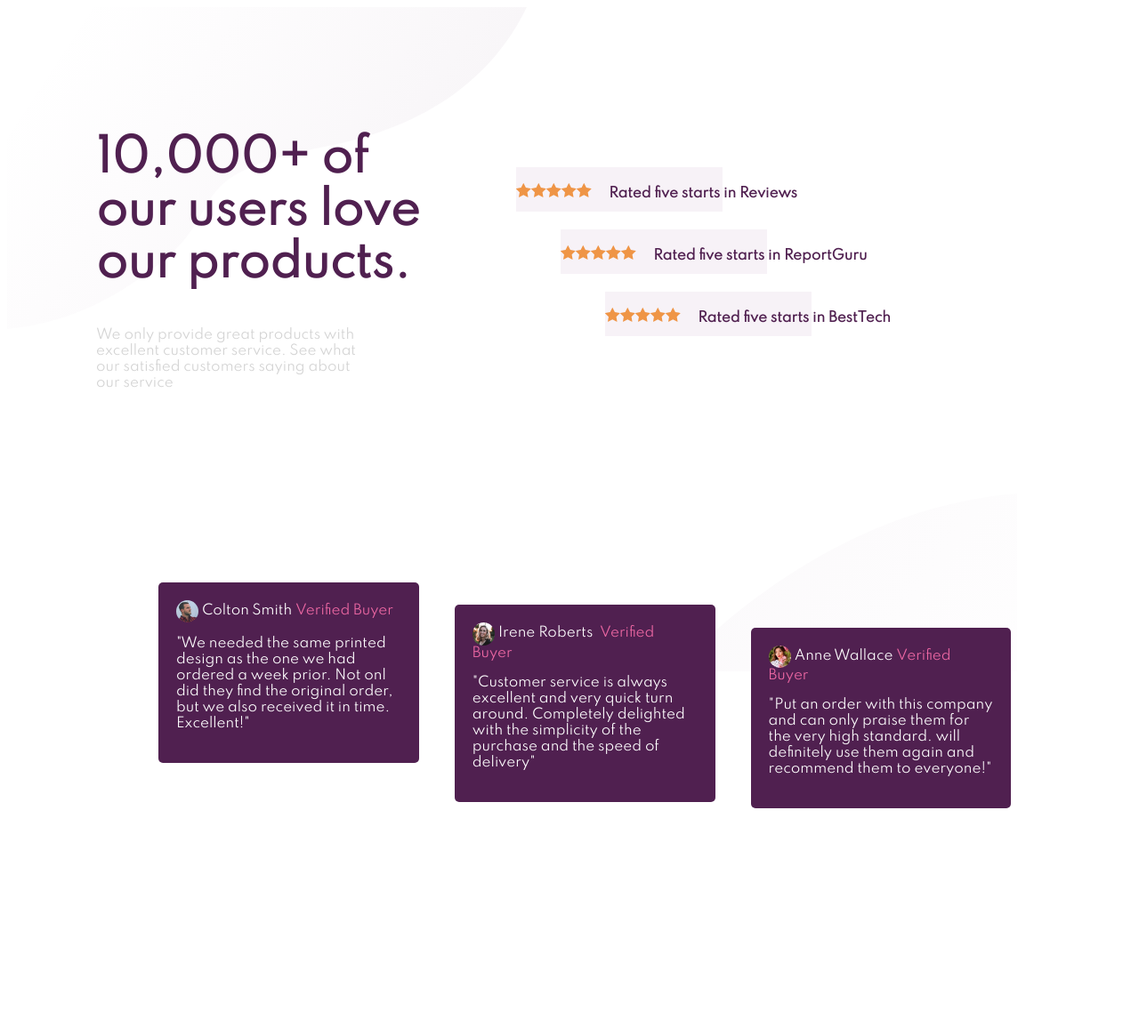
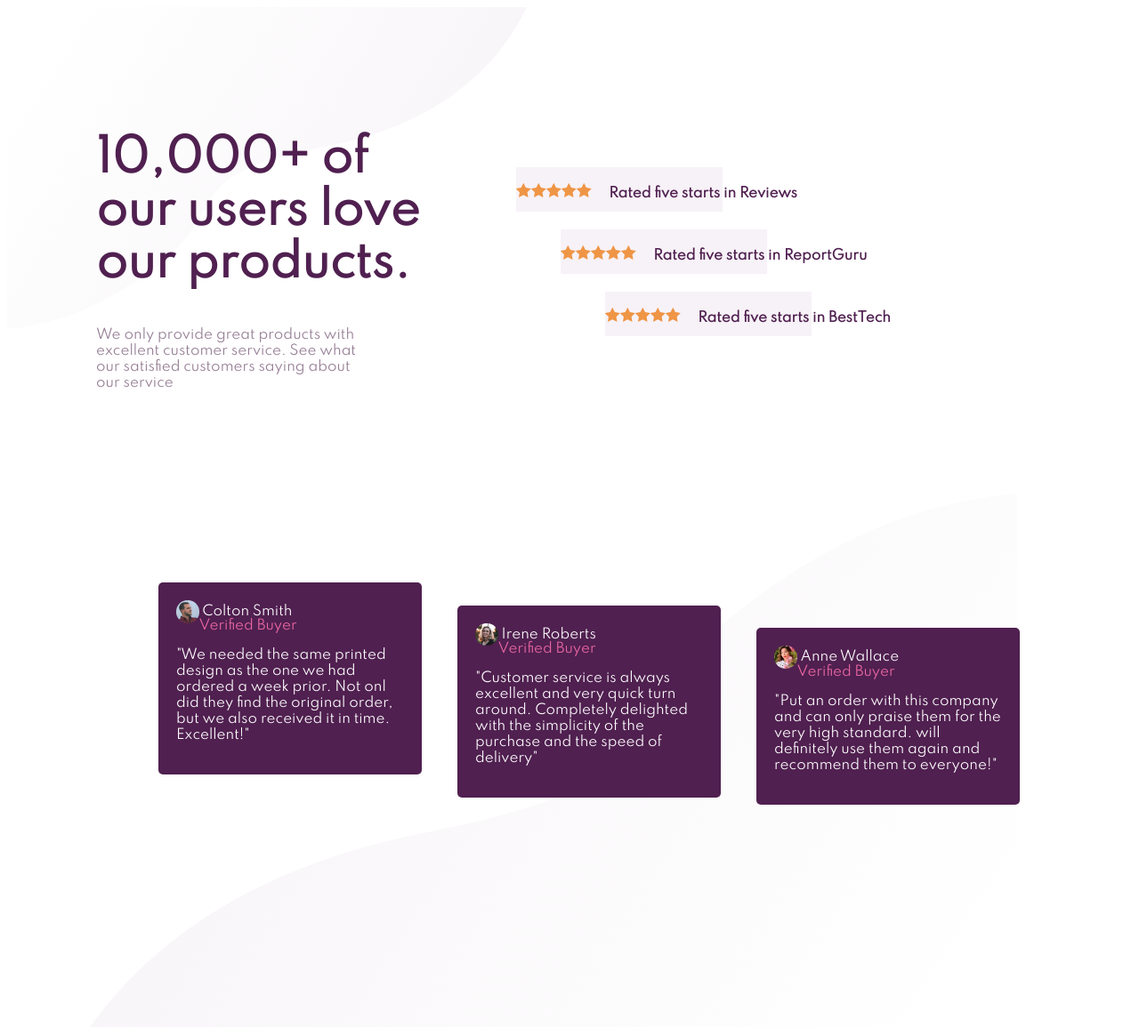
Before and after one commit to saidworks/HTML-CSS, a PHP site: page / in a window 1280 px wide; the page is wider, and only the part inside the window is pictured. Shown: that part at 89% size. Before the commit the page ends 909 px from the top of that part, so only its background shows below. Run offline with PHP 8.4, Linux system fonts and the light colour scheme.

Commit message:
version desktop finished

```diff
--- a/Part 1/index.html
+++ b/Part 1/index.html
@@ -2,6 +2,7 @@
 <html>
 
 <head>
+    <link rel="icon" href="rsc/favicon-32x32.png">
     <title>first workshop</title>
     <link rel="preconnect" href="https://fonts.gstatic.com">
     <link href="https://fonts.googleapis.com/css2?family=Spartan&display=swap" rel="stylesheet">
--- a/Part 1/style.css
+++ b/Part 1/style.css
@@ -23,7 +23,7 @@ h1 {
     clear: left;
     font-family: 'Spartan', sans-serif;
     font-size: 15px;
-    color: lightgray;
+    color:hsl(303,10%,53%);
 }
 .reviews {
     clear:none;
@@ -54,6 +54,9 @@ h1 {
     margin: 20px 300px 0 100px;
 }
 .buyers {
+    position: absolute;
+    height: 50%;
+    width: 100%;
     background-image: url("rsc/bg-pattern-bottom-desktop.svg");
     background-image: no-repeat;
     margin-left: 50px;
@@ -82,7 +85,10 @@ h1 {
 
 .verified {
     color: hsl(333, 80%, 67%);
+    display: block;
     font-weight:lighter;
+    padding-left: 10%;
+    margin-top: -2%;
 
 }
 .image {
```
Also changed, not shown: Part 1/bg-pattern-bottom-desktop.svg (deleted), Part 1/rsc/Screenshot from 2021-01-28 21-50-55.png (added), Part 1/rsc/bg-pattern-bottom-desktop.jpg (added), Part 1/rsc/bg-pattern-bottom-desktop.png (added).
